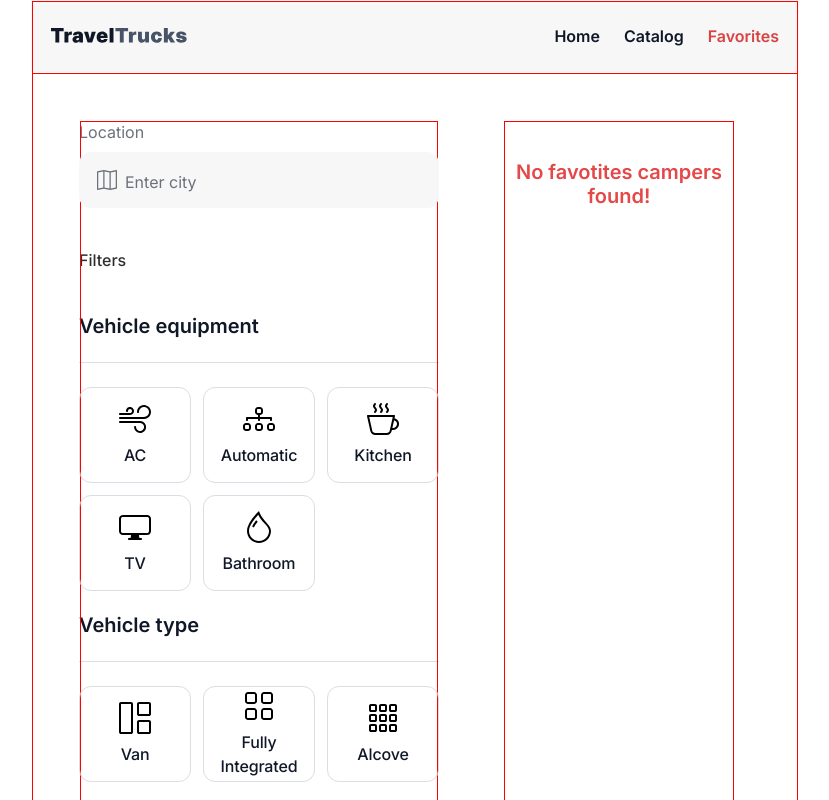
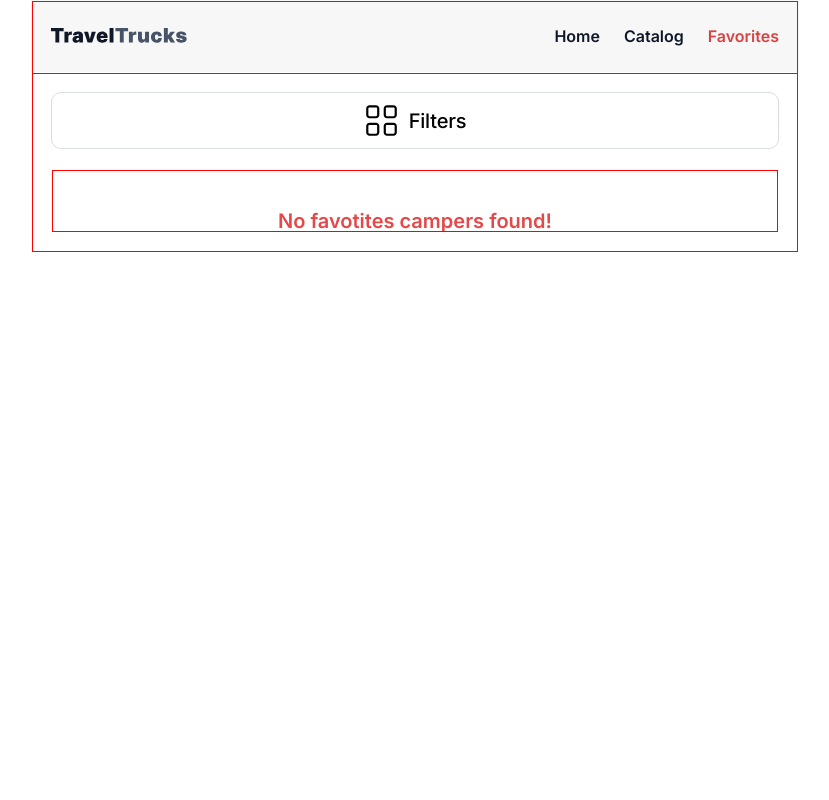
Before and after one commit to vmgurnak/TravelTrucks, a React (Vite) app: page /favorites in a window 1280 px wide. Shown: the top 800 px of the page, without its empty margins (225-1054 px from the left). Built offline with nearby package versions, Linux system fonts and the light colour scheme.

Commit message:
adaptive fot FavotitesPage

```diff
--- a/src/components/CamperCard/CamperCard.module.css
+++ b/src/components/CamperCard/CamperCard.module.css
@@ -55,6 +55,14 @@
   display: flex;
   flex-direction: column;
   width: 100%;
+
+  @media (min-width: 768px) {
+    height: 290px;
+  }
+
+  @media (min-width: 1440px) {
+    height: 320px;
+  }
 }
 
 .contWrap {
--- a/src/components/FavoritesList/FavoritesList.jsx
+++ b/src/components/FavoritesList/FavoritesList.jsx
@@ -8,7 +8,7 @@ import { selectFilteredFavorites } from '../../redux/favorites/selectors.js';
 
 import css from './FavoritesList.module.css';
 
-const CampersList = () => {
+const FavoritesList = () => {
   const [items, setItems] = useState(4);
 
   const favoritesCampers = useSelector(selectFilteredFavorites);
@@ -20,7 +20,7 @@ const CampersList = () => {
   console.log(favoritesCampers);
 
   return (
-    <div className={css.container}>
+    <div className={css.containerFavoritesList}>
       {favoritesCampers.length === 0 && (
         <p className={css.textError}>No favotites campers found!</p>
       )}
@@ -39,4 +39,4 @@ const CampersList = () => {
   );
 };
 
-export default CampersList;
+export default FavoritesList;
--- a/src/components/FavoritesList/FavoritesList.module.css
+++ b/src/components/FavoritesList/FavoritesList.module.css
@@ -1,12 +1,22 @@
-.container {
+.containerFavoritesList {
   outline: 1px solid red;
   outline-offset: -2px;
 
-  width: 888px;
-  height: 1664px;
+  width: 100%;
+  height: auto;
 
   overflow-x: hidden;
   overflow-y: auto;
+
+  @media (min-width: 768px) {
+    width: 100%;
+    height: auto;
+  }
+
+  @media (min-width: 1440px) {
+    width: 888px;
+    height: 1664px;
+  }
 }
 
 .textError,
@@ -28,7 +38,15 @@
 }
 
 .item:not(:last-child) {
-  margin-bottom: 32px;
+  margin-bottom: 15px;
+
+  @media (min-width: 768px) {
+    margin-bottom: 20px;
+  }
+
+  @media (min-width: 1440px) {
+    margin-bottom: 32px;
+  }
 }
 
 .btnLoadMore {
--- a/src/pages/FavoritesPage/FavoritesPage.jsx
+++ b/src/pages/FavoritesPage/FavoritesPage.jsx
@@ -1,5 +1,6 @@
 import { useEffect } from 'react';
 import { useDispatch } from 'react-redux';
+import { useWindowSize } from 'react-use';
 
 import { filters } from '../../redux/filters/slice';
 
@@ -8,8 +9,10 @@ import FilterForm from '../../components/FilterForm/FilterForm';
 import { INITIAL_FORM_DATA } from '../../components/Constants/constants';
 
 import css from './FavoritesPage.module.css';
+import ModalButton from '../../components/REUSABLE/ModalButton/ModalButton.jsx';
 
 const FavotitesPage = () => {
+  const { width } = useWindowSize();
   const dispatch = useDispatch();
 
   useEffect(() => {
@@ -18,8 +21,17 @@ const FavotitesPage = () => {
 
   return (
     <section className={css.favotitesPage}>
-      <FilterForm />
-      <FavoritesList />
+      {width < 1440 ? (
+        <>
+          <ModalButton />
+          <FavoritesList />
+        </>
+      ) : (
+        <>
+          <FilterForm />
+          <FavoritesList />
+        </>
+      )}
     </section>
   );
 };
--- a/src/pages/FavoritesPage/FavoritesPage.module.css
+++ b/src/pages/FavoritesPage/FavoritesPage.module.css
@@ -3,7 +3,24 @@
   outline-offset: -2px;
 
   display: flex;
-  gap: 64px;
+  gap: 10px;
+  flex-direction: column;
+  justify-content: center;
+  align-items: center;
 
-  padding: 48px 64px 52px 48px;
+  padding: 10px;
+
+  @media (min-width: 768px) {
+    gap: 20px;
+    padding: 20px;
+  }
+
+  @media (min-width: 1440px) {
+    flex-direction: row;
+    gap: 64px;
+    justify-content: start;
+    align-items: start;
+
+    padding: 48px 64px 52px 64px;
+  }
 }
--- a/src/pages/HomePage/HomePage.module.css
+++ b/src/pages/HomePage/HomePage.module.css
@@ -1,7 +1,7 @@
 .homePage {
   display: flex;
   flex-direction: column;
-  height: 100vh;
+  height: 80vh;
 
   padding: 100px 16px 160px 16px;
 
```
